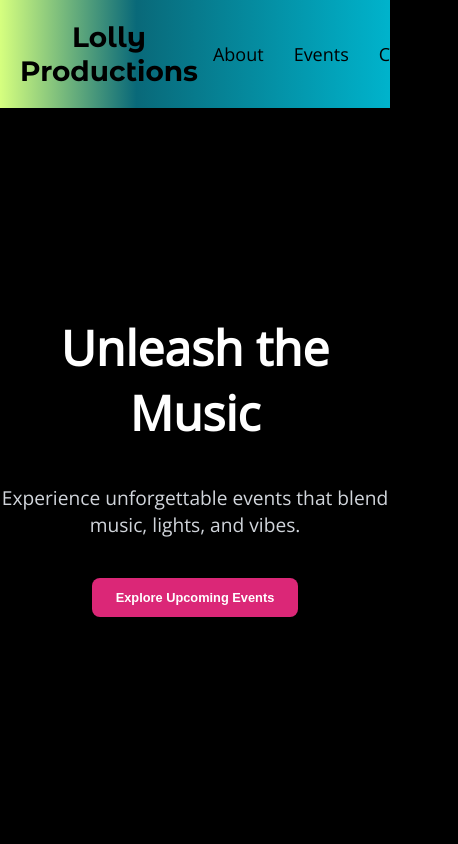
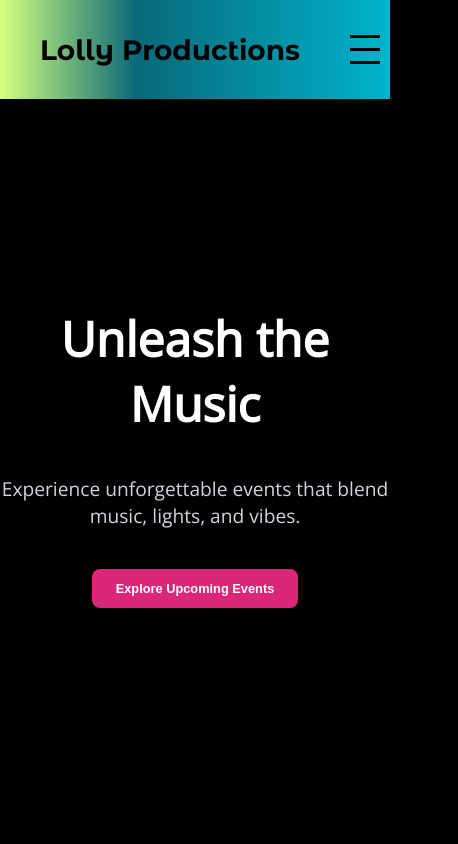
Before and after one commit to skev24/lolly-productions, a React (Create React App) app: page / in a window 390 px wide. Shown: the top 844 px of the page, 458 px wide, since content can reach past the window. Built offline with nearby package versions, Linux system fonts and the light colour scheme; no server answers; the database is empty.

Commit message:
First version of the hamburger menu
First version of the hamburger menu and a few change of the header making more easy the reload of the page when we click on the title "Lolly Productions"

```diff
--- a/src/App.css
+++ b/src/App.css
@@ -18,15 +18,22 @@ body {
 } */
 
 header {
+  position: sticky;
+  top: 0;
+  z-index: 100;
   background: linear-gradient(90deg, rgba(214, 255, 127, 1) 0%, rgba(9, 105, 121, 1) 35%, rgba(0, 179, 204, 1) 100%);
   color: white;
   padding: 20px;
+  /* box-shadow: 0 4px 2px -2px white; */
 }
 
 header .container {
   display: flex;
   justify-content: space-between;
   align-items: center;
+  width: 100%;
+  padding: 0 20px;
+  /* box-sizing: border-box; */
 }
 
 header h1 {
@@ -36,19 +43,67 @@ header h1 {
   font-family: 'Montserrat Alternates', sans-serif;
   font-size: 28px;
   margin: 0;
+  cursor: pointer;
+}
+
+header nav {
+  display: flex;
+  margin-top: 10px;
+  flex-direction: row;
+  align-items: center;
 }
 
 header nav a {
-  margin: 0 15px;
+  margin: 15px 20px;
   color: black;
   font-size: 18px;
   text-decoration: none;
   transition: color 0.3s;
-  align-items:flex-end;
 }
 
 header nav a:hover {
   color: #333333;
+}
+
+/* hamburger menu */
+.hamburger {
+  display: none;
+  flex-direction: column;
+  cursor: pointer;
+  margin: 10px;
+}
+
+.hamburger span {
+  width: 30px;
+  height: 3px;
+  background-color: black;
+  margin: 5px 0;
+}
+
+/* small screens */
+@media (max-width: 768px) {
+
+  header nav {
+    display: none;
+    flex-direction: column;
+    width: 100%;
+    align-items: flex-start;
+    position: absolute;
+    top: 60px;
+    left: 0;
+    background: linear-gradient(90deg, rgba(214, 255, 127, 1) 0%, rgba(9, 105, 121, 1) 35%, rgba(0, 179, 204, 1) 100%); /* Fondo blanco para el menú */
+    z-index: 100;
+  }
+
+
+  .hamburger {
+    display: flex;
+  }
+
+
+  header nav.active {
+    display: flex;
+  }
 }
 
 /* Hero Section */
--- a/src/components/Header.js
+++ b/src/components/Header.js
@@ -1,32 +1,31 @@
-import React, { useEffect, useRef } from 'react';
+import React, { useState } from 'react';
 
 const Header = () => {
 
-  const titleRef = useRef(null);
+  const [isMenuOpen, setIsMenuOpen] = useState(false);
 
-  useEffect(() => {
-    const titleElement = titleRef.current;
+  const toggleMenu = () => {
+    setIsMenuOpen(!isMenuOpen);
+  };
 
-    const handleClick = () => {
-      window.location.reload();
-    };
-
-    titleElement.addEventListener('click', handleClick);
-
-    return () => {
-      titleElement.removeEventListener('click', handleClick);
-    };
-  }, []);
+  const handleClick = () => {
+    window.location.href = window.location.origin;
+  };
 
   return (
     <header>
       <div className="container">
-        <h1 ref={titleRef}>Lolly Productions</h1>
-        <nav>
+        <h1 onClick={handleClick}>Lolly Productions</h1>
+        <nav className={isMenuOpen ? 'active' : ''}>
           <a href="#about">About</a>
           <a href="#events">Events</a>
           <a href="#contact">Contact</a>
         </nav>
+        <div className="hamburger" onClick={toggleMenu}>
+          <span></span>
+          <span></span>
+          <span></span>
+        </div>
       </div>
     </header>
   );
```
